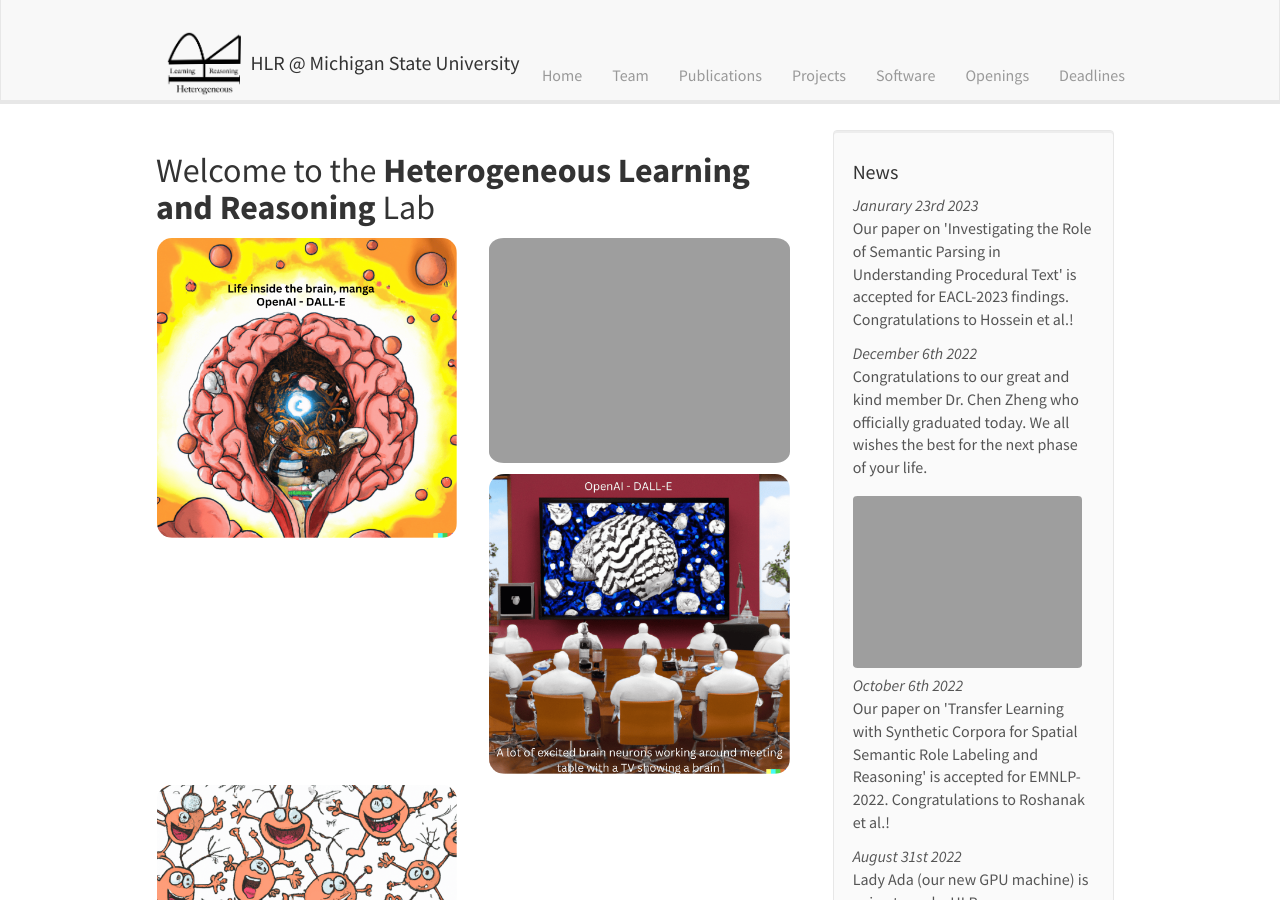
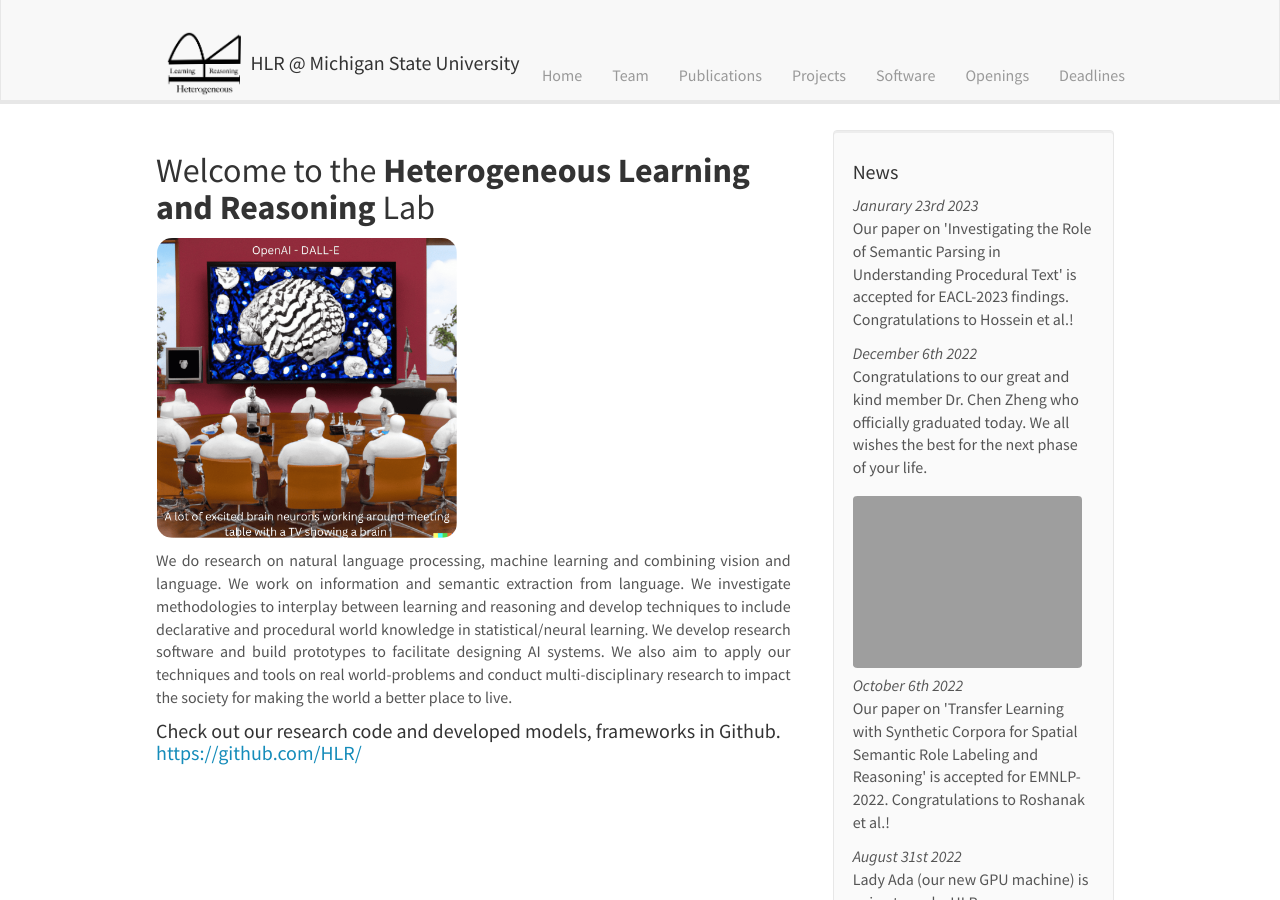
Before and after one commit to HLR/HLR.github.io, a Jekyll site: the page built from _pages/home.md, in a window 1280 px wide and 900 px high. Built offline with Jekyll 4.4.1, drawn with Linux system fonts in a browser that asks for light colours; nearby versions of some CDN libraries.

Commit message:
Update home.yml

```diff
--- a/_data/home.yml
+++ b/_data/home.yml
@@ -1,7 +1 @@
-- image: 1.png
-
-- image: 2.png
-
 - image: 3.png
-
-- image: 4.png
```
